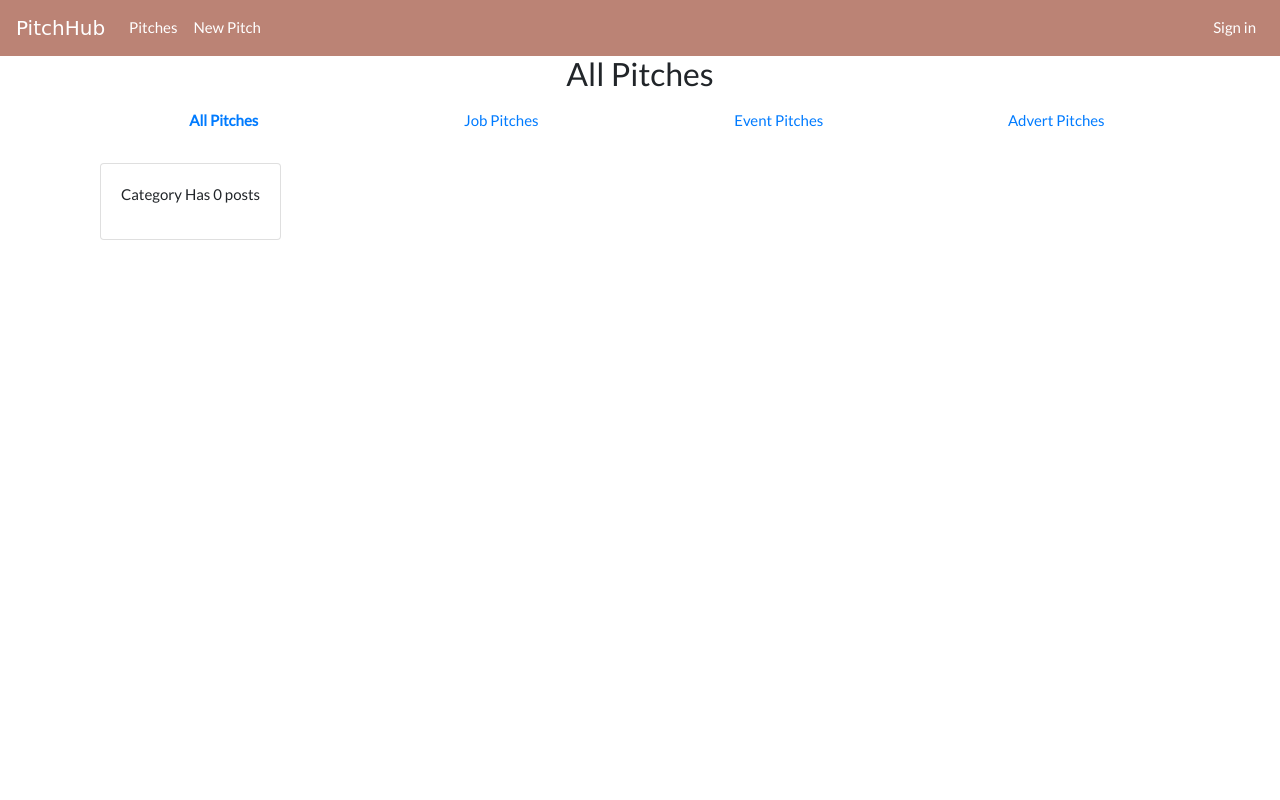
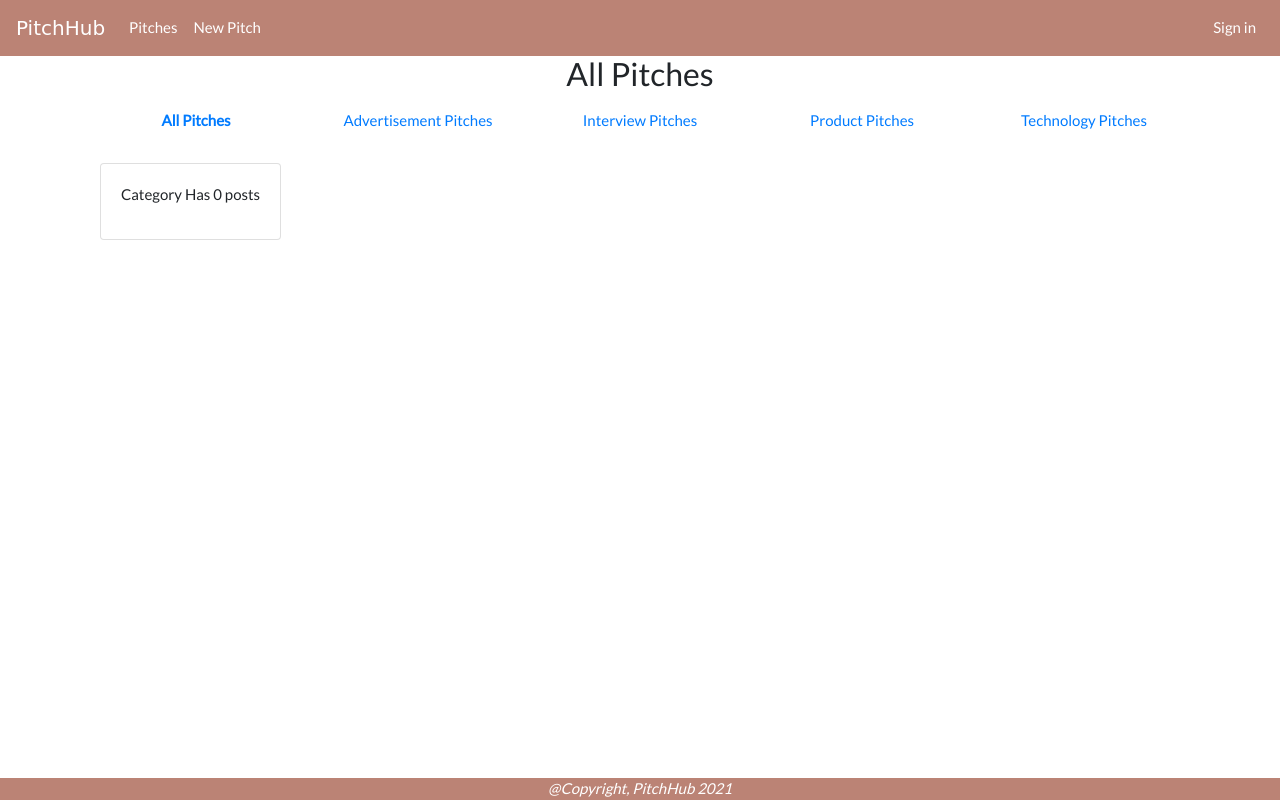
Before and after one commit to mary-wan/Pitches, a Flask app: page / in a window 1280 px wide. Run offline with Flask 2, Linux system fonts and the light colour scheme; data that the repository does not hold is empty; some libraries are stand-ins or nearby versions; some web fonts are replaced.

```diff
--- a/app/main/forms.py
+++ b/app/main/forms.py
@@ -12,6 +12,6 @@ class CommentForm(FlaskForm):
 
 class PitchForm(FlaskForm):
     title = StringField('Title', validators=[Required()])
-    category = SelectField('Category', choices=[('Events','Events'),('Job','Job'),('Advertisement','Advertisement')],validators=[Required()])
+    category = SelectField('Category', choices=[('Advertisement','Advertisement'),('Interview','Interview'),('Product','Product'),('Technology','Technology')],validators=[Required()])
     post = TextAreaField('Your Pitch', validators=[Required()])
     submit = SubmitField('Submit Pitch')
--- a/app/main/views.py
+++ b/app/main/views.py
@@ -8,10 +8,12 @@ from .. import db,photos
 @main.route('/')
 def index():
     pitches = Pitch.query.all()
-    job = Pitch.query.filter_by(category = 'Job').all()
-    event = Pitch.query.filter_by(category = 'Events').all()
     advertisement = Pitch.query.filter_by(category = 'Advertisement').all()
-    return render_template('index.html', job = job,event = event, pitches = pitches,advertisement= advertisement)
+    interview = Pitch.query.filter_by(category = 'Interview').all()
+    product = Pitch.query.filter_by(category = 'Product').all()
+    technology = Pitch.query.filter_by(category = 'Technology').all()
+
+    return render_template('index.html', interview = interview,product = product, pitches = pitches,advertisement= advertisement,technology=technology)
 
 @main.route('/create_new', methods = ['POST','GET'])
 @login_required
--- a/app/templates/index.html
+++ b/app/templates/index.html
@@ -13,32 +13,42 @@
                 <h2 class="text-center" id="posts">All Pitches</h2>
             <ul class="nav nav-pills nav-justified nav-fill" role="tablist">
                 <li class="nav-item" >
-                    <a id ="cats" class="nav-link" data-toggle="tab" href="#all"><strong>All Pitches</strong> </a>
+                    <a id ="cats" class="nav-link" data-toggle="tab" href="#pitches"><strong>All Pitches</strong> </a>
                 </li>
                 <li class="nav-item">
-                  <a class="nav-link" id ="cats" data-toggle="tab" href="#jobs">Job Pitches</a>
+                  <a class="nav-link"  data-toggle="tab" href="#advertisement">Advertisement Pitches</a>
                 </li>
                 <li class="nav-item">
-                  <a class="nav-link" id ="cats" data-toggle="tab" href="#event">Event Pitches</a>
+                  <a class="nav-link"  data-toggle="tab" href="#interview">Interview Pitches</a>
                 </li>
                 <li class="nav-item">
-                  <a class="nav-link" id ="cats"data-toggle="tab" href="#ads">Advert Pitches</a>
+                  <a class="nav-link" data-toggle="tab" href="#product">Product Pitches</a>
+                </li>
+                <li class="nav-item">
+                    <a class="nav-link" data-toggle="tab" href="#technology">Technology Pitches</a>
                 </li>
             </ul>
             <div class="tab-content">
-                <div  class="container tab-pane active" id="all"><br>
+                <div  class="container tab-pane active" id="pitches"><br>
                     {{ macro.display(pitches) }}
                 </div>
-                <div  class="container tab-pane fade" id="event"><br>
+                <div  class="container tab-pane fade" id="advertisement"><br>
                     {{ macro.display(event)}}
                 </div>
-                <div  class="container tab-pane fade" id="jobs"><br>
+                <div  class="container tab-pane fade" id="interview"><br>
                     {{ macro.display(job) }}
                 </div>
-                <div  class="container tab-pane fade" id="ads"><br>
+                <div  class="container tab-pane fade" id="product"><br>
                     {{ macro.display(advertisement) }}
+
+                </div>
+                <div  class="container tab-pane fade" id="technology"><br>
+                    {{ macro.display(technology) }}
 
                 </div>
             </div>
         </div>
+        <footer class="fixed-bottom">
+            <p class="text-center text-white"><i>@Copyright, PitchHub 2021</i></p>
+        </footer>
 {% endblock%}
--- a/app/templates/macros.html
+++ b/app/templates/macros.html
@@ -4,12 +4,12 @@
 				{% if pitches %}
 					{% for category in pitches %}
 					<div class="col-md-4" >
-						<div class="thumbnail" id="carded">
+						<div class="card">
 							<h5 class="card-header">{{category.title}}</h5>
 							<div class="card-body">
 									<p>{{category.post}}</p>
 									<p class="text-center"> Category: {{category.category}}</p>
-									<footer class="blockquote-footer text-center" > Posted by: {{category.user.username}}</footer>
+									<p class="blockquote-footer text-center" > Posted by: {{category.user.username}}</p>
 								<div><span class="foot" >{{category.comment.count()}} Comments</span>
 									<span class="foot" > <a href="{{url_for('main.upvote',id = category.id)}}"><i class="fa fa-thumbs-up" style="font-size:18px;color: green"></i></a> {{category.upvote.count()}}</span>
 
```
Also changed, not shown: app/main/error.py (+8 -8 lines).
